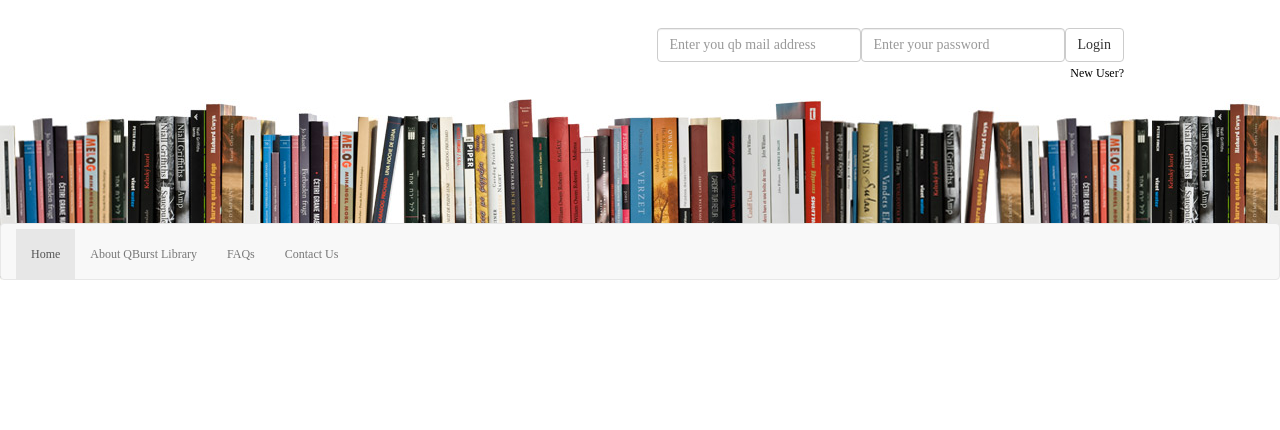
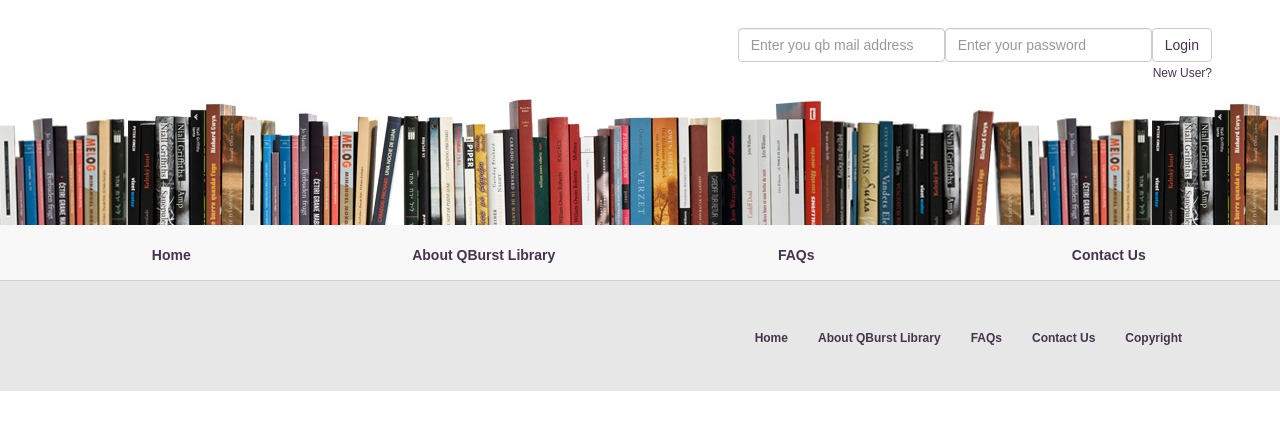
Before and after one commit to GayathriMohan/QB-Library, an Angular app in the folder qb-library/: page / in a window 1280 px wide. Shown: the top 430 px of the page. Built offline with nearby package versions, Linux system fonts and the light colour scheme.

Commit message:
footer and header done

```diff
--- a/qb-library/src/app/app.component.scss
+++ b/qb-library/src/app/app.component.scss
@@ -1,3 +1,4 @@
-// body {
-//     color: blue;
+// li{
+// 	color: red
+
 // }
--- a/qb-library/src/app/footer/footer.component.html
+++ b/qb-library/src/app/footer/footer.component.html
@@ -1,2 +1,13 @@
-<div>
-</div>
+<footer>
+    <section class="content_width">
+        <div class="container-fluid">
+            <ul class="nav navbar-nav nav_ul">
+                <li class="active"><a href="#">Home</a></li>
+                <li><a href="#">About QBurst Library</a></li>
+                <li><a href="#">FAQs</a></li>
+                <li><a href="#">Contact Us</a></li>
+                <li><a>Copyright</a></li>
+            </ul>
+        </div>
+    </section>
+</footer>
--- a/qb-library/src/app/footer/footer.component.scss
+++ b/qb-library/src/app/footer/footer.component.scss
@@ -1,3 +1,10 @@
-// li {
-//     color: green;
-// }
+footer {
+    background-color: #e7e7e7;
+    ul {
+        float: right;
+        li>a {
+            background: none;
+            font-weight: 600;
+        }
+    }
+}
--- a/qb-library/src/app/header/header.component.html
+++ b/qb-library/src/app/header/header.component.html
@@ -9,11 +9,12 @@
             </div>
             <button type="submit" class="btn btn-default">Login</button>
             <a data-toggle="collapse" data-target="#demo">New User?</a>
-            <!-- <div id="demo" class="collapse">
+            <div id="demo" class="collapse">
                 Lorem ipsum dolor sit amet, consectetur adipisicing elit, sed do eiusmod tempor incididunt ut labore et dolore magna aliqua. Ut enim ad minim veniam, quis nostrud exercitation ullamco laboris nisi ut aliquip ex ea commodo consequat.
-            </div>-->
+            </div>
         </form>
     </div>
+
     <nav class="navbar navbar-default">
         <div class="container-fluid">
             <ul class="nav navbar-nav nav_ul">
--- a/qb-library/src/app/header/header.component.scss
+++ b/qb-library/src/app/header/header.component.scss
@@ -4,17 +4,33 @@ header {
     background-position: bottom;
     background-repeat: repeat-x;
     position: relative;
+    .content_width {
+        text-align: right;
+        .btn {
+            color: #46344e;
+            font-weight: 500;
+        }
+    }
     nav {
         position: absolute;
         bottom: 0;
         margin-bottom: 0;
         width: 100%;
+        border: none;
+        border-radius: 0;
+        box-shadow: 0 1px 0 0 rgba(0, 0, 0, 0.1);
+        ul {
+            width: 100%;
+            li {
+                width: 25%;
+                a {
+                    font-size: 14px;
+                    font-weight: 600;
+                    color: #46344e;
+                    text-align: center;
+                    background: none;
+                }
+            }
+        }
     }
 }
-
-.content_width {
-    width: 1024px;
-    margin: 0 auto;
-    text-align: right;
-    padding: 28px;
-}
--- a/qb-library/src/assets/css/style.css
+++ b/qb-library/src/assets/css/style.css
@@ -1,5 +1,10 @@
+body {
+    font-family: sans-serif;
+    font-size: 14px;
+}
+
 a {
-    color: #000;
+    color: #46344e;
     text-decoration: none;
     display: inherit;
     font-size: 12px;
@@ -9,3 +14,10 @@ a {
 a:hover {
     text-decoration: underline;
 }
+
+.content_width {
+    width: 1200px;
+    margin: 0 auto;
+    text-align: right;
+    padding: 28px;
+}
```
